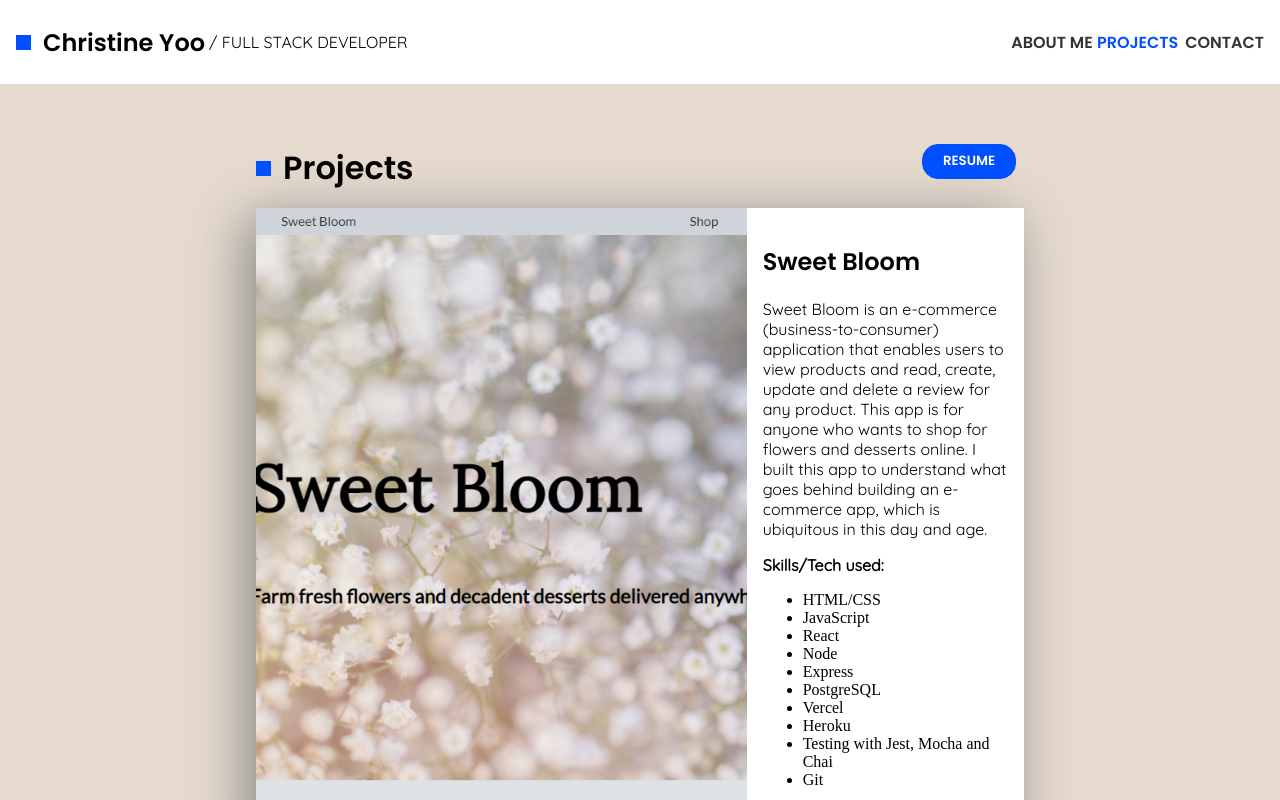
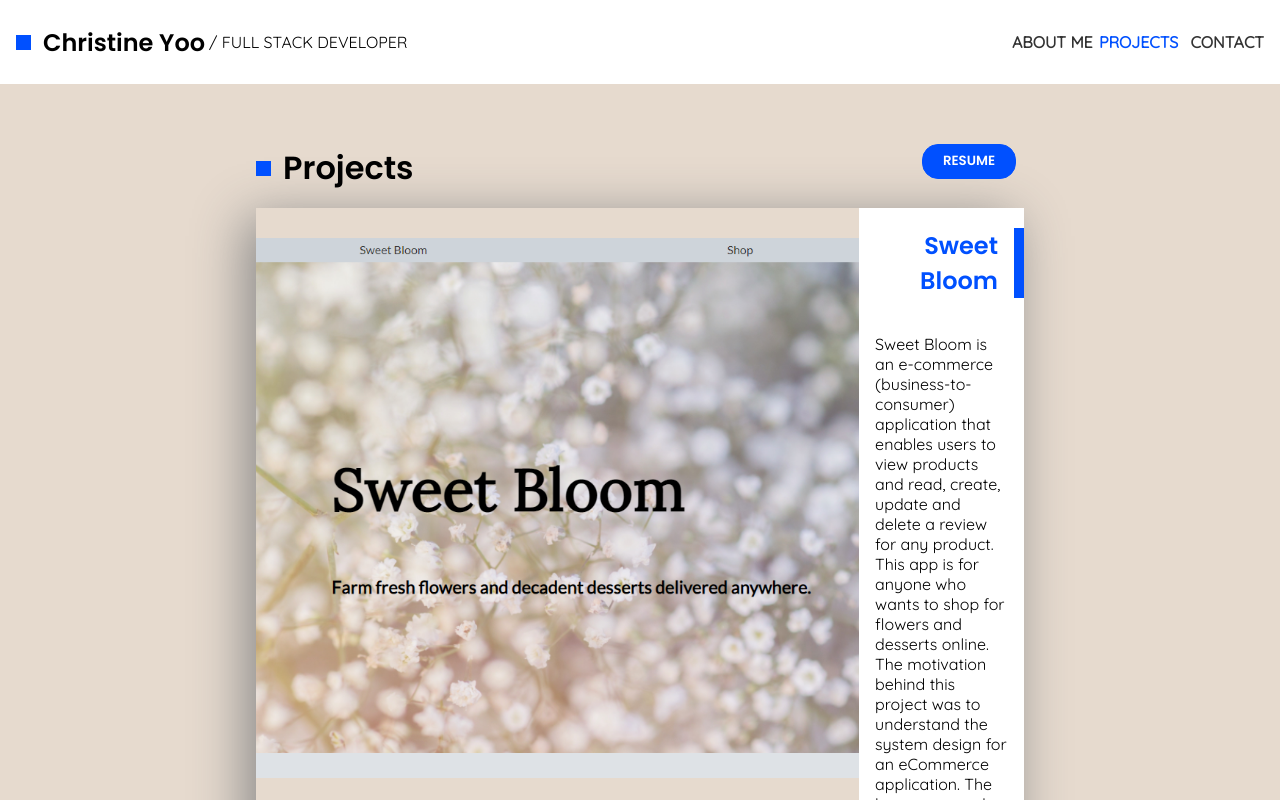
Before and after one commit to christineyoo/christine-portfolio, a React (Create React App) app: page /projects in a window 1280 px wide. Built offline with nearby package versions, Linux system fonts and the light colour scheme; a web font is replaced by a local one.

Commit message:
fixed projects screenshot divs

```diff
--- a/src/about/About.css
+++ b/src/about/About.css
@@ -7,6 +7,7 @@
 a {
   text-decoration: none;
   font-weight: 900;
+  font-family: 'Quicksand', sans-serif;
 }
 
 a:hover {
--- a/src/projects/Projects.css
+++ b/src/projects/Projects.css
@@ -1,12 +1,12 @@
-img {
+.project-screenshot {
   opacity: 1;
   filter: alpha(opacity=1);
 }
 
-img:hover {
+/* .project-screenshot:hover {
   opacity: 0.8;
   filter: alpha(opacity=80);
-}
+} */
 
 #projects {
   margin-bottom: 1rem;
@@ -33,24 +33,33 @@ img:hover {
 .projects-flex {
   display: flex;
   flex-direction: column;
-  margin-bottom: 1rem;
+  margin-bottom: 2rem;
   box-shadow: -10px 10px 50px #888888;
-
 }
 
 .projects-flex-1 {
   flex: 1;
-  padding: 1rem;
   background-color: #ffff;
 }
 
+.projects-flex-1 > p, .projects-flex-1 > a {
+  padding: 1rem 1rem 0 1rem;
+}
+
 .projects-flex-2 {
-  flex: 2;
+  flex: 1;
 }
 
 #projects h1 {
   font-family: 'Poppins', sans-serif;
   font-size: 2rem;
+}
+
+.projects-flex-1 h2 {
+  color: #0050ff;
+  border-right: 10px solid #0050ff;
+  text-align: right;
+  padding-right: 1rem;
 }
 
 .project-screenshot {
@@ -69,6 +78,10 @@ img:hover {
   z-index: 1;
 }
 
+li {
+  font-family: 'Quicksand', sans-serif;
+}
+
 @media all and (min-width: 800px) {
   #projects {
     margin-bottom: 5rem;
@@ -79,8 +92,11 @@ img:hover {
   }
 
   .project-screenshot {
-    object-fit: cover;
+    object-fit: contain;
+    /* width: 600px; */
+    /* height: 100%; */
     width: 100%;
     height: 600px;
+    /* border: 2px solid red; */
   }
 }
--- a/src/projects/Projects.js
+++ b/src/projects/Projects.js
@@ -25,7 +25,7 @@ class Projects extends Component {
         </div>
 
         <div className='projects-flex'>
-          <div className='projects-flex-2'>
+          {/* <div className='projects-flex-2'> */}
             <a
               href={'https://sweet-bloom.vercel.app/'}
               target={'_blank'}
@@ -34,24 +34,18 @@ class Projects extends Component {
             >
               <img
                 src={sweetbloom}
-                height='600px'
                 alt='sweetbloom'
                 className='project-screenshot'
               />
             </a>
-          </div>
+          {/* </div> */}
           <div className='projects-flex-1'>
             <h2>Sweet Bloom</h2>
             <p>
               Sweet Bloom is an e-commerce (business-to-consumer) application
               that enables users to view products and read, create, update and
               delete a review for any product. This app is for anyone who wants
-              to shop for flowers and desserts online. I built this app to
-              understand what goes behind building an e-commerce app, which is
-              ubiquitous in this day and age.
-            </p>
-            <p>
-              <strong>Skills/Tech used:</strong>
+              to shop for flowers and desserts online. The motivation behind this project was to understand the system design for an eCommerce application. The languages and technologies used to build Sweet Bloom include:
             </p>
             <ul>
               <li>HTML/CSS</li>
@@ -59,7 +53,7 @@ class Projects extends Component {
               <li>React</li>
               <li>Node</li>
               <li>Express</li>
-              <li>PostgreSQL</li>
+              <li>SQL/PostgreSQL</li>
               <li>Vercel</li>
               <li>Heroku</li>
               <li>Testing with Jest, Mocha and Chai</li>
@@ -76,7 +70,7 @@ class Projects extends Component {
           </div>
         </div>
         <div className='projects-flex'>
-          <div className='projects-flex-2'>
+          {/* <div className='projects-flex-2'> */}
             <a
               href={'https://collab-app-smoky.vercel.app/'}
               target={'_blank'}
@@ -90,7 +84,7 @@ class Projects extends Component {
                 className='project-screenshot'
               />
             </a>
-          </div>
+          {/* </div> */}
           <div className='projects-flex-1'>
             <h2>Collab</h2>
             <p>
@@ -99,10 +93,7 @@ class Projects extends Component {
               inter-collaboration. Users are able to perform CRUD operations on
               a post and also add or delete comments. The inspiration behind
               this app was to create a means of communication that is more
-              streamlined and organized than traditional emails.
-            </p>
-            <p>
-              <strong>Skills/Tech used:</strong>
+              streamlined and organized than traditional emails. The languages and technologies used to build Collab include:
             </p>
             <ul>
               <li>HTML/CSS</li>
@@ -110,7 +101,7 @@ class Projects extends Component {
               <li>React</li>
               <li>Node</li>
               <li>Express</li>
-              <li>PostgreSQL</li>
+              <li>SQL/PostgreSQL</li>
               <li>Vercel</li>
               <li>Heroku</li>
               <li>Testing with Jest, Mocha and Chai</li>
@@ -127,7 +118,7 @@ class Projects extends Component {
           </div>
         </div>
         <div className='projects-flex'>
-          <div className='projects-flex-2'>
+          {/* <div className='projects-flex-2'> */}
             <a
               href={'https://christineyoo.github.io/nasa-app/'}
               target={'_blank'}
@@ -141,7 +132,7 @@ class Projects extends Component {
                 className='project-screenshot'
               />
             </a>
-          </div>
+          {/* </div> */}
           <div className='projects-flex-1'>
             <h2>LUMINA</h2>
             <p>
@@ -151,10 +142,7 @@ class Projects extends Component {
               of interest and scroll through all that there is to learn about
               our fascinating universe! The purpose of this project was to
               practice implementing asynchronous code by fetching data from two
-              different NASA API endpoints.
-            </p>
-            <p>
-              <strong>Skills/Tech used:</strong>
+              different NASA API endpoints. The languages and technologies used to build LUMINA include:
             </p>
             <ul>
               <li>HTML/CSS</li>
```
